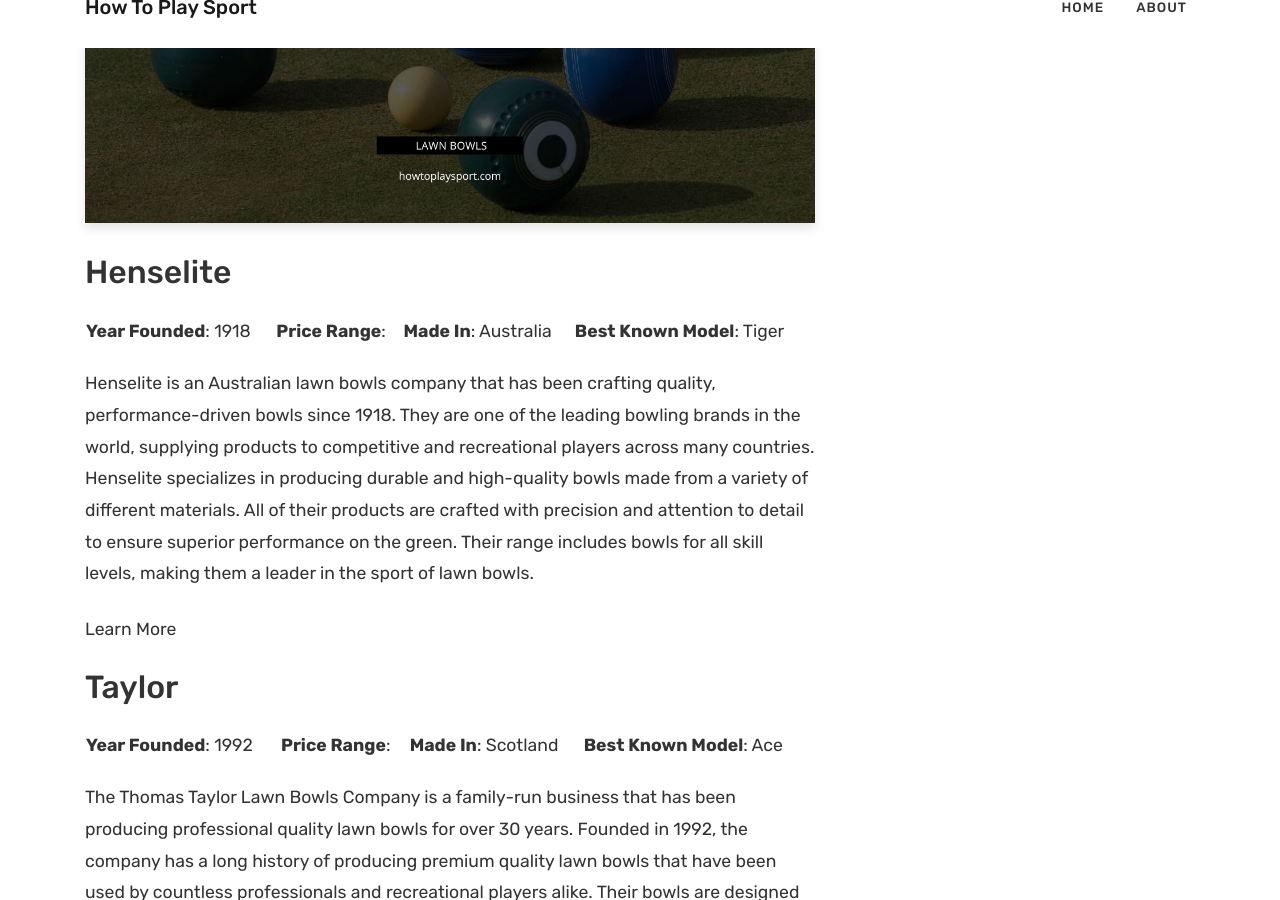
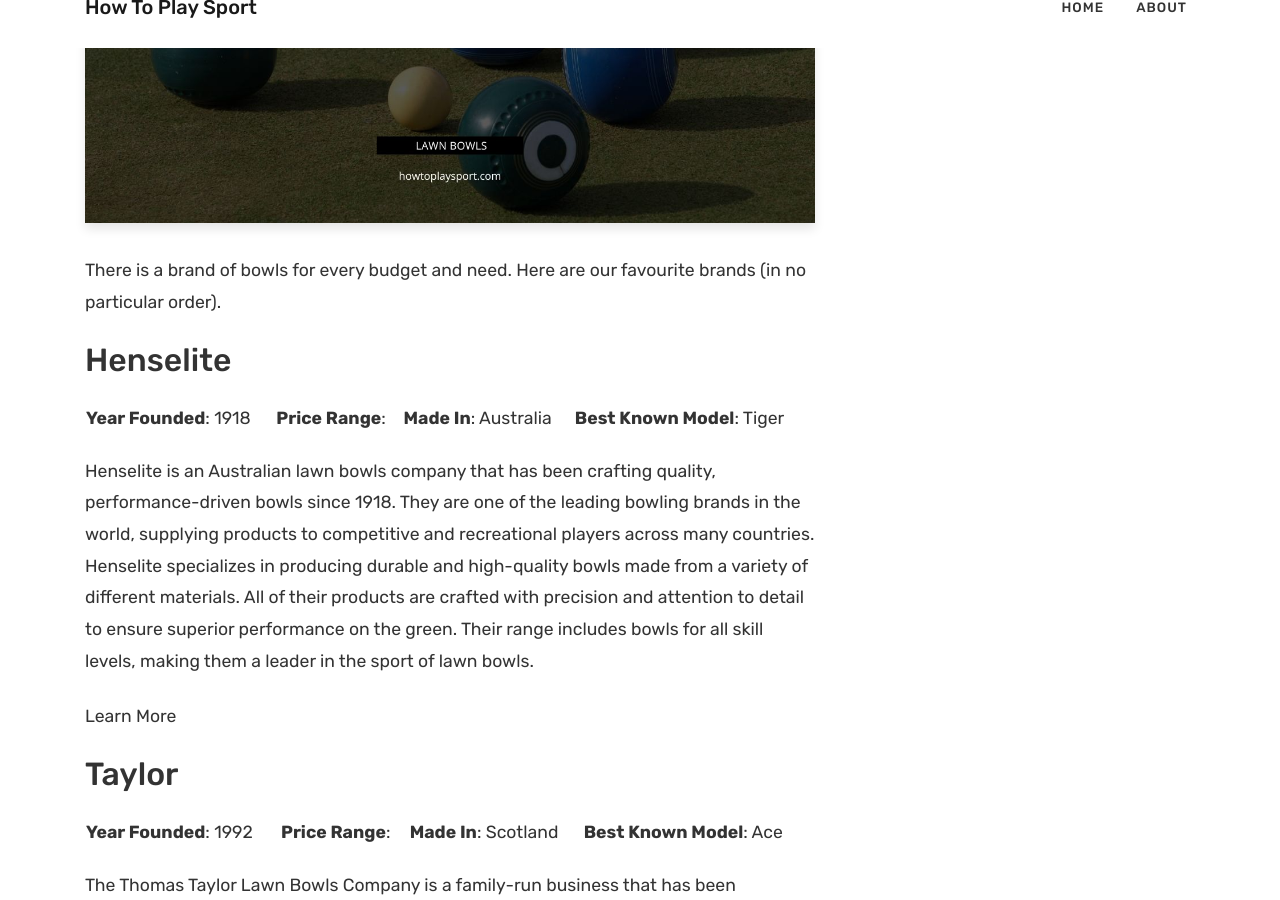
Before and after one commit to krussll/howtoplaysport, a Jekyll site: the page built from _posts/2023-01-10-best-lawn-bowls-brands.md, in a window 1280 px wide and 900 px high, scrolled down 417 px. Built offline with Jekyll 4.4.1, drawn with Linux system fonts in a browser that asks for light colours; nearby versions of some CDN libraries.

Commit message:
Update 2023-01-10-best-lawn-bowls-brands.md

```diff
--- a/_posts/2023-01-10-best-lawn-bowls-brands.md
+++ b/_posts/2023-01-10-best-lawn-bowls-brands.md
@@ -8,6 +8,7 @@
 first_paragraph: "From staple brands to new upstarts, there are plenty of bowls brands that are worth your attention."
 ---
 
+There is a brand of bowls for every budget and need. Here are our favourite brands (in no particular order).
 
 ## Henselite
 
```
